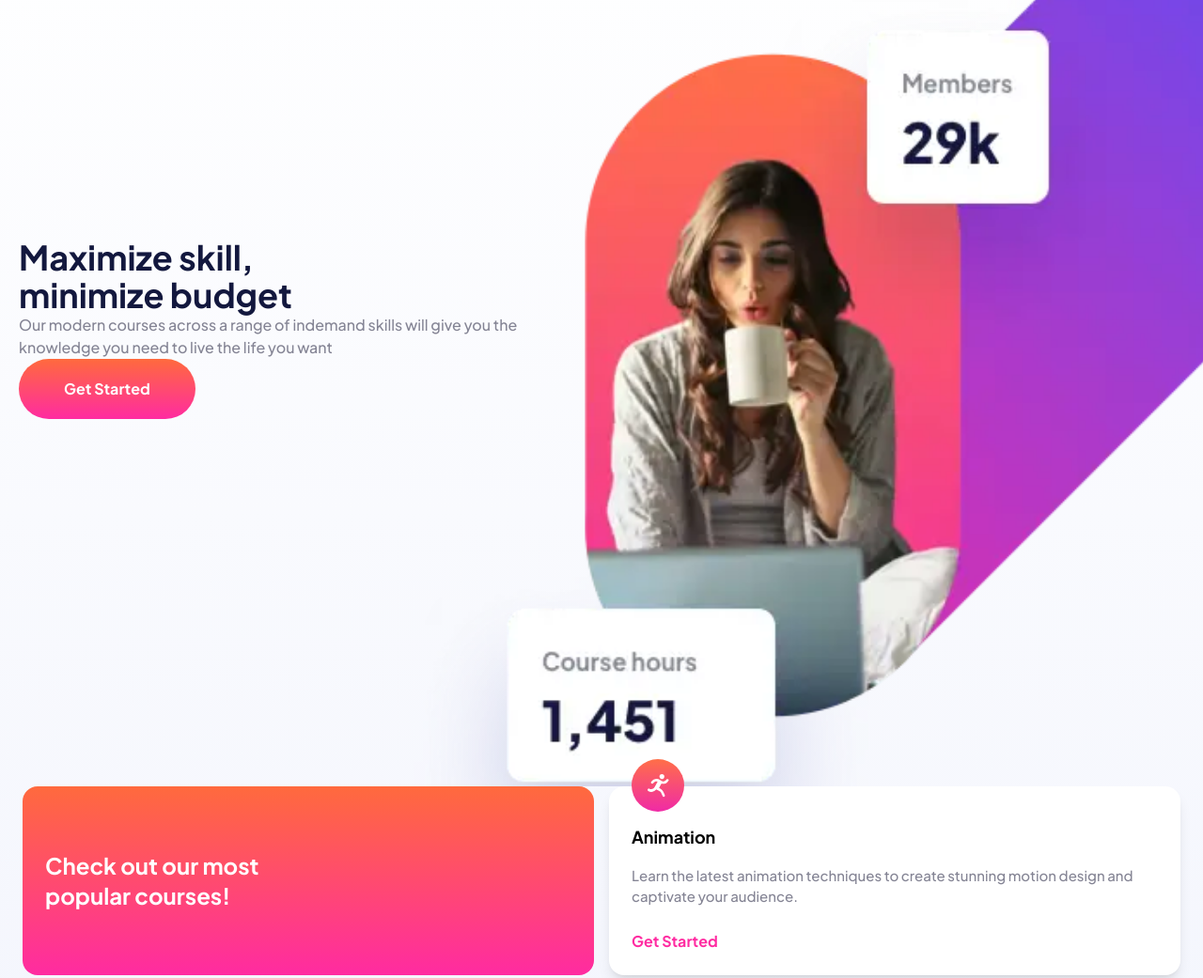
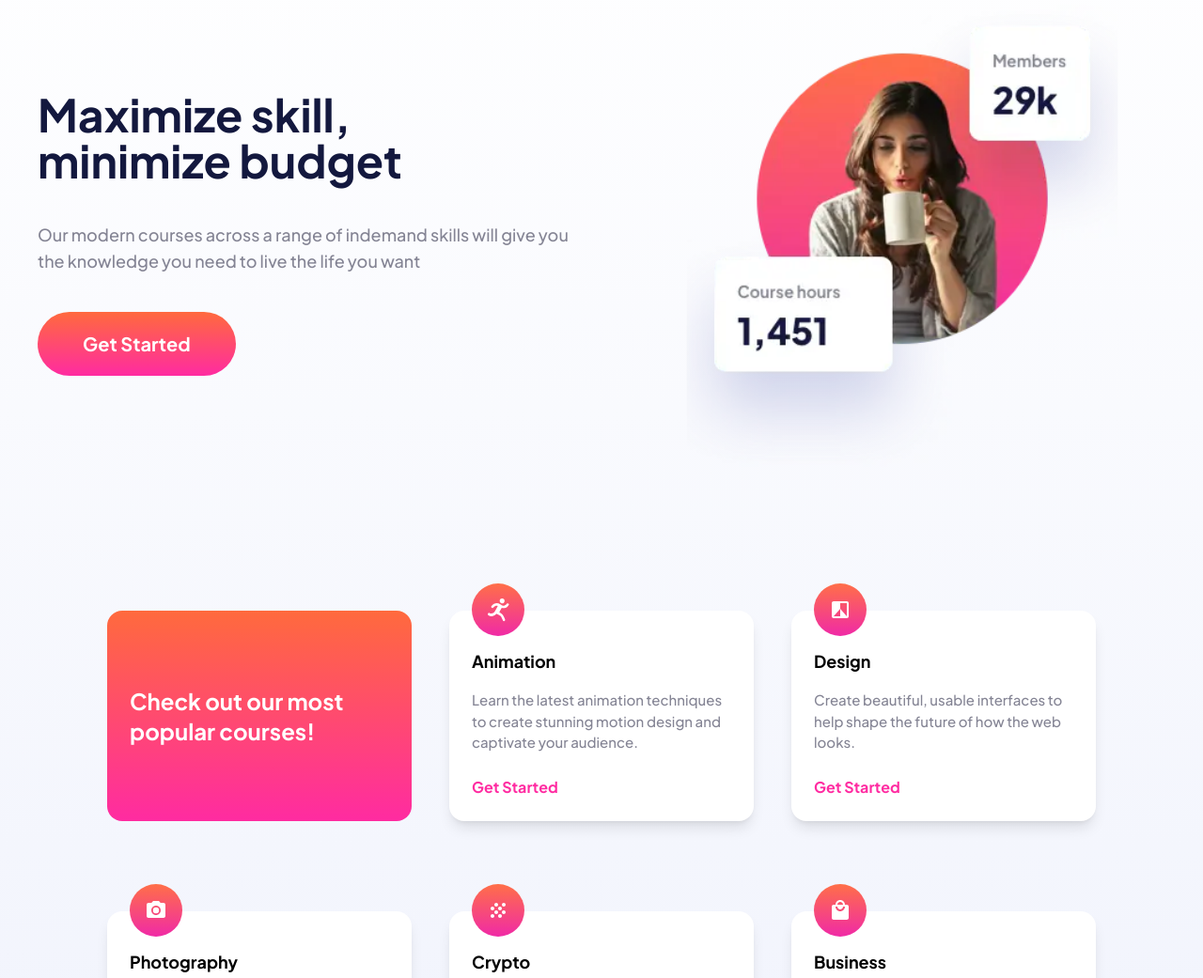
Before and after one commit to Bofi1/e-learning-landing-page, a website: page index.html in a window 1280 px wide. Shown: the part 137-1178 px from the top of the page at 94% size. Drawn offline with Linux system fonts and the light colour scheme.

Commit message:
desktop version

```diff
--- a/index.html
+++ b/index.html
@@ -1,3 +1,5 @@
+<!-- phone v - trabajar en el 50vh y darle o una altura maxima o una ya por defecto (que esto seria lo mas viable) -->
+
 <!DOCTYPE html>
 <html lang="en">
   <head>
@@ -6,11 +8,16 @@
     <title>Document</title>
     <link rel="stylesheet" href="output.css" />
   </head>
-  <body class="font-jakarta gradient-body">
+  <body
+    class="font-jakarta gradient-body flex flex-col justify-center items-center"
+  >
+    <div class="relative flex flex-col items-center xl:max-w-[1440px]">
       <nav
         class="flex w-full justify-between py-8 px-5 items-center md:absolute md:top-0 md:z-[999]"
       >
-      <div><img class="h-7" src="assets/logo-dark.svg" alt="logo-dark" /></div>
+        <div>
+          <img class="h-7" src="assets/logo-dark.svg" alt="logo-dark" />
+        </div>
         <button
           class="bg-bluedark text-white py-4 px-7 rounded-[10rem] font-semibold"
         >
@@ -20,19 +27,22 @@
 
       <section class="md:grid grid-cols-2 relative overflow-hidden">
         <article
-        class="h-[50vh] flex flex-col justify-around px-5 md:justify-center md:h-full"
+          class="h-[333px] md:h-[707px] flex flex-col justify-around px-5 md:justify-center md:pl-10"
         >
-        <h1 class="text-bluedark font-bold text-4xl">
-          <span>Maximize skill,</span><br /><span>minimize budget</span>
+          <h1 class="text-bluedark font-bold text-4xl md:mt-16">
+            <span class="md:text-5xl">Maximize skill,</span><br /><span
+              class="md:text-5xl"
+              >minimize budget</span
+            >
           </h1>
-        <h2 class="text-mygray">
-          Our modern courses across a range of indemand skills will give you the
-          knowledge you need to live the life you want
+          <h2 class="text-mygray md:my-10 md:text-lg">
+            Our modern courses across a range of indemand skills will give you
+            the knowledge you need to live the life you want
           </h2>
 
           <div>
             <button
-            class="py-5 px-12 text-white rounded-[10rem] gradient font-semibold"
+              class="py-5 px-12 text-white rounded-[10rem] gradient font-semibold md:text-xl"
               type="button"
             >
               Get Started
@@ -40,21 +50,30 @@
           </div>
         </article>
 
-      <div class="pt-5 md:flex md:justify-center md:items-center">
+        <div
+          class="pt-5 flex justify-center md:flex md:justify-center md:items-center md:mb-8 xl:mb-12"
+        >
           <img
-          class="md:hidden"
+            class="md:hidden xl:flex xl:mt-[100px] xl:h-[500px]"
             src="assets/image-hero-mobile.webp"
             alt="hero-mobile"
           />
           <img
-          class="hidden md:flex md:scale-[2] md:ml-[15rem] md:pt-[8rem] md:pb-[10rem]"
+            class="hidden md:flex md:scale-[2] md:ml-[15rem] md:pt-[8rem] md:pb-[10rem] md:h-[707px] xl:hidden"
             src="assets/image-hero-tablet.webp"
             alt="hero-tablet"
           />
+          <!-- <img
+            class="hidden xl:flex"
+            src="assets/image-hero-mobile.webp"
+            alt="hero-tablet"
+          /> -->
         </div>
       </section>
 
-    <main class="w-full px-6 pb-20 md:grid md:grid-cols-2 md:gap-4">
+      <main
+        class="w-full px-6 pb-20 md:grid md:grid-cols-2 md:gap-10 xl:grid-cols-3 xl:max-w-[1100px] xl:my-20"
+      >
         <article
           class="p-6 gradient font-semibold text-white flex rounded-2xl md:items-center"
         >
@@ -65,7 +84,7 @@
         </article>
 
         <article
-        class="bg-white rounded-2xl px-6 pt-10 relative mt-[3.5rem] shadow-lg md:mt-0"
+          class="bg-white rounded-2xl px-6 pt-10 relative mt-[3.5rem] shadow-lg md:mt-0 xl:mt-0"
         >
           <img
             class="absolute top-[-1.8rem]"
@@ -75,8 +94,8 @@
 
           <h3 class="font-semibold text-lg">Animation</h3>
           <p class="text-mygray mt-4 text-[15px]">
-          Learn the latest animation techniques to create stunning motion design
-          and captivate your audience.
+            Learn the latest animation techniques to create stunning motion
+            design and captivate your audience.
           </p>
           <button class="text-mypink font-semibold my-6" type="button">
             Get Started
@@ -84,7 +103,7 @@
         </article>
 
         <article
-        class="bg-white rounded-2xl px-6 pt-10 relative mt-[3.5rem] shadow-lg"
+          class="bg-white rounded-2xl px-6 pt-10 relative mt-[3.5rem] shadow-lg xl:mt-0"
         >
           <img
             class="absolute top-[-1.8rem]"
@@ -113,8 +132,8 @@
 
           <h3 class="font-semibold text-lg">Photography</h3>
           <p class="text-mygray mt-4 text-[15px]">
-          Explore critical fundamentals like lighting, composition, and focus to
-          capture exceptional photos.
+            Explore critical fundamentals like lighting, composition, and focus
+            to capture exceptional photos.
           </p>
           <button class="text-mypink font-semibold my-6" type="button">
             Get Started
@@ -159,9 +178,14 @@
           </button>
         </article>
       </main>
+    </div>
 
-    <footer class="flex justify-between py-8 px-5 items-center bg-bluedark">
-      <div><img class="h-7" src="assets/logo-light.svg" alt="logo-dark" /></div>
+    <footer
+      class="flex justify-between py-8 px-5 items-center bg-bluedark w-full"
+    >
+      <div>
+        <img class="h-7" src="assets/logo-light.svg" alt="logo-dark" />
+      </div>
       <button
         class="gradient-dark text-white py-4 px-7 rounded-[10rem] font-semibold"
       >
```
Also changed, not shown: output.css. Lines whose indentation alone changed are shown as unchanged.
